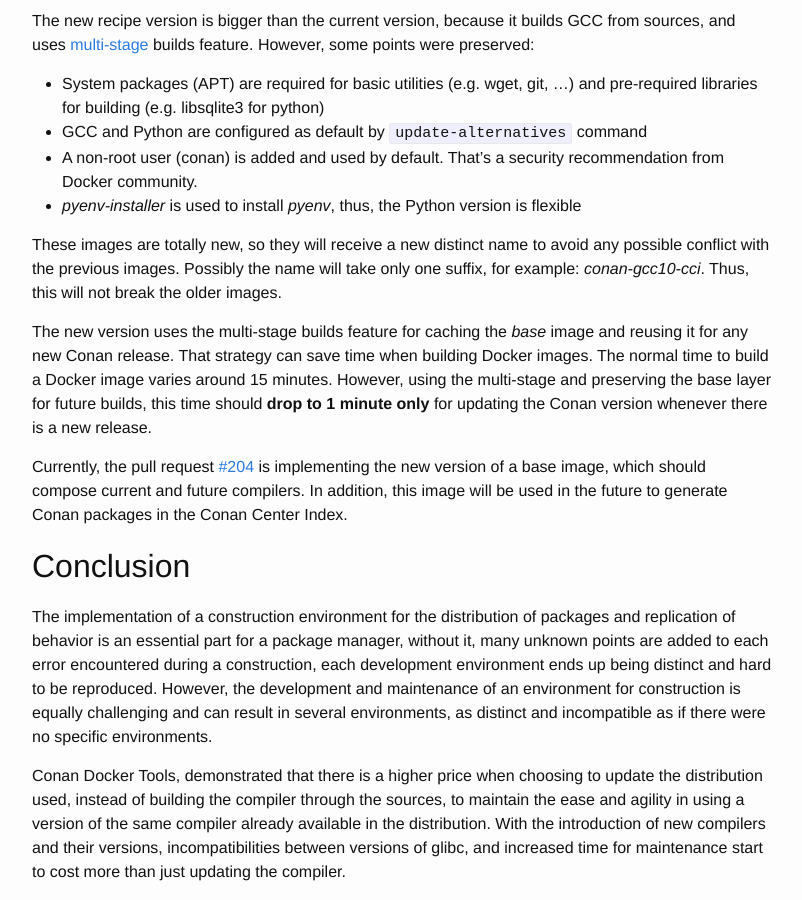
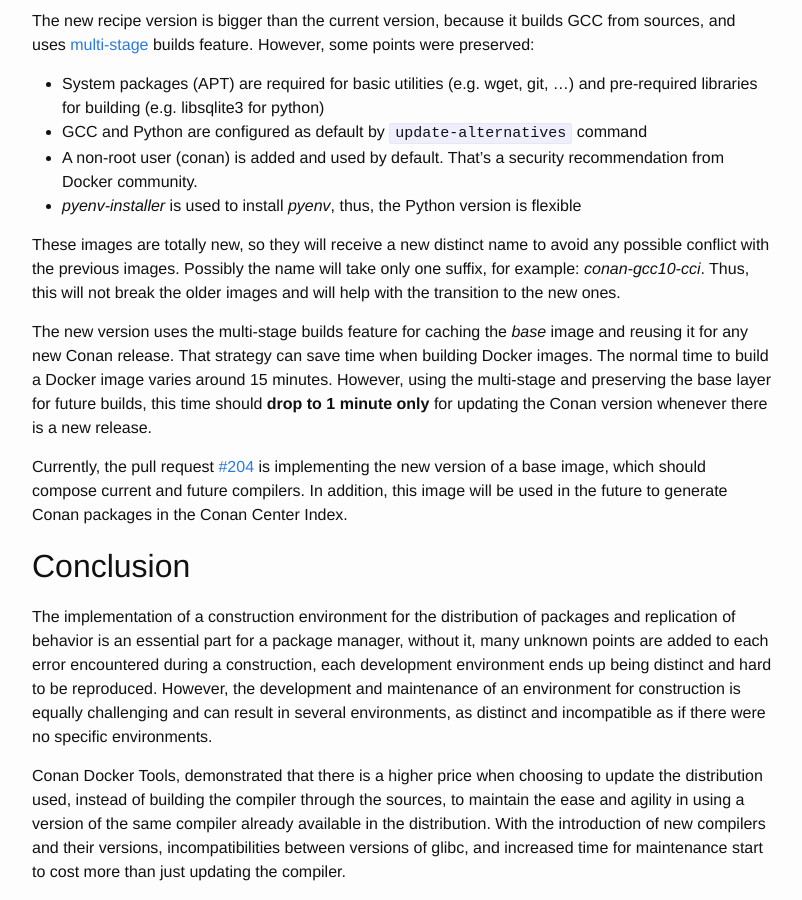
Before and after one commit to conan-io/conan-io.github.io, a Jekyll site: the page built from _posts/2020-06-04-Conan-Docker-Images.markdown, in a window 1280 px wide and 900 px high, scrolled down 2632 px. Shown: the whole window, without its empty margins (238-1040 px from the left). Built offline with Jekyll 4.4.1, drawn with Linux system fonts in a browser that asks for light colours; comment, search, counter and statistics services are not loaded.

Commit message:
we will help with the transition
Signed-off-by: Uilian Ries <uilianries@gmail.com>

```diff
--- a/_posts/2020-06-04-Conan-Docker-Images.markdown
+++ b/_posts/2020-06-04-Conan-Docker-Images.markdown
@@ -50,7 +50,7 @@ The new recipe version is bigger than the current version, because it builds GCC
 - A non-root user (conan) is added and used by default. That's a security recommendation from Docker community.
 - *pyenv-installer* is used to install *pyenv*, thus, the Python version is flexible
 
-These images are totally new, so they will receive a new distinct name to avoid any possible conflict with the previous images. Possibly the name will take only one suffix, for example: *conan-gcc10-cci*. Thus, this will not break the older images.
+These images are totally new, so they will receive a new distinct name to avoid any possible conflict with the previous images. Possibly the name will take only one suffix, for example: *conan-gcc10-cci*. Thus, this will not break the older images and will help with the transition to the new ones.
 
 The new version uses the multi-stage builds feature for caching the *base* image and reusing it for any new Conan release. That strategy can save time when building Docker images. The normal time to build a Docker image varies around 15 minutes. However, using the multi-stage and preserving the base layer for future builds, this time should **drop to 1 minute only** for updating the Conan version whenever there is a new release.
 
```
